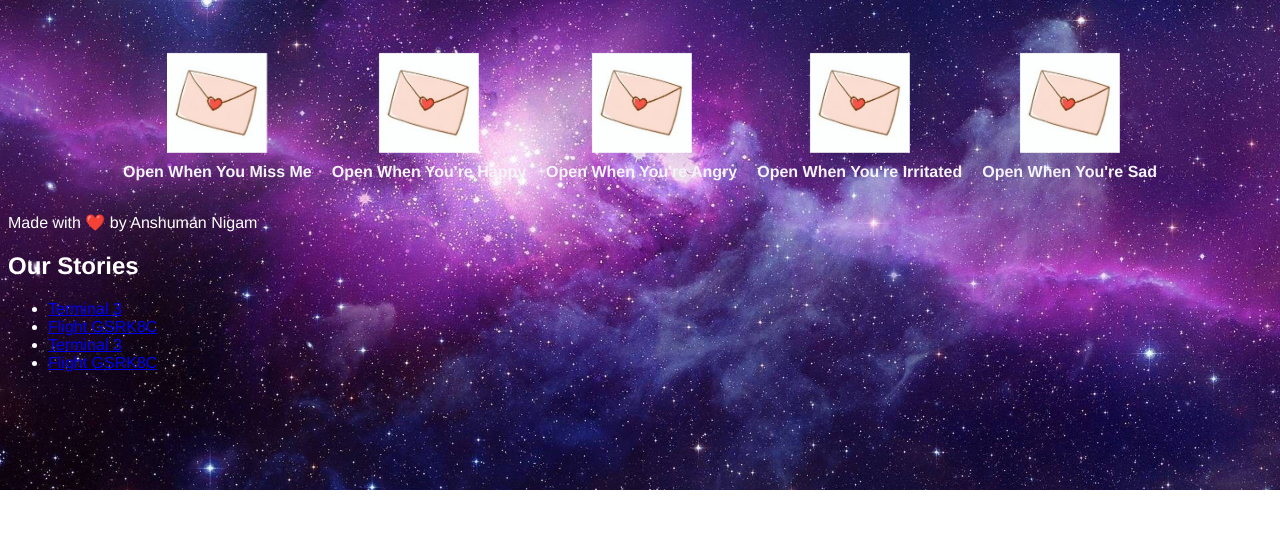
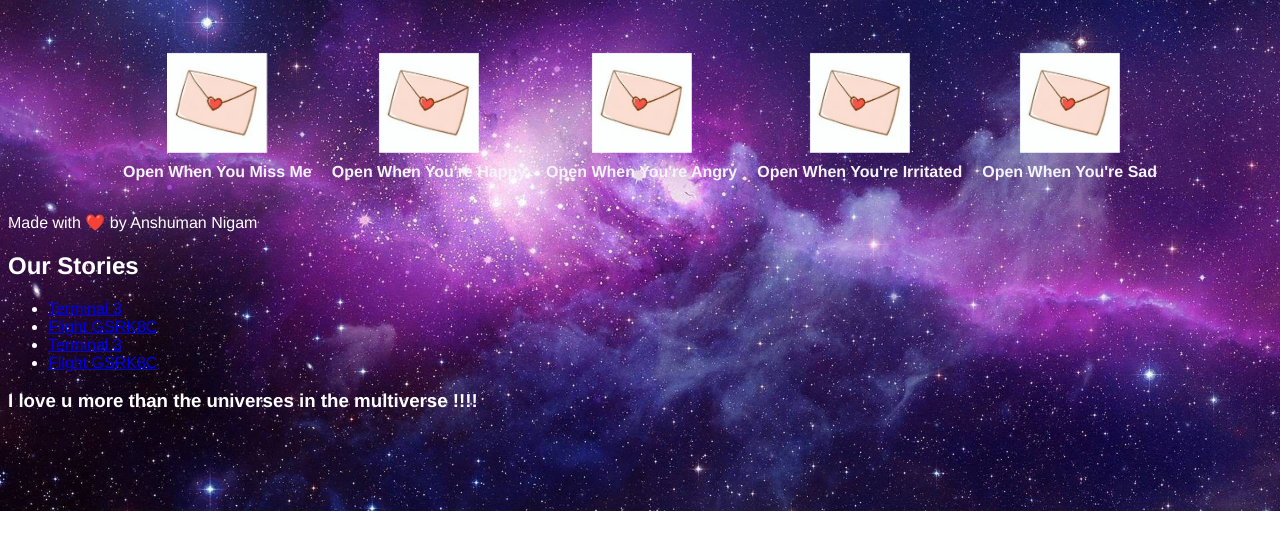
Before and after one commit to Anshuman-Personal/OpenWho.github.io, a plain HTML site: page index.html in a window 1280 px wide. Shown: the part 129-678 px from the top of the page. Drawn offline with Linux system fonts and the light colour scheme.

Commit message:
Update index.html

```diff
--- a/index.html
+++ b/index.html
@@ -5,6 +5,7 @@
     <meta name="viewport" content="width=device-width, initial-scale=1.0">
     <title>Open When.....</title>
     <link rel="stylesheet" href="style.css">
+    <meta name="viewport" content="width=device-width, initial-scale=1.0">
 </head>
 <body>
     <header>
@@ -151,6 +152,7 @@
                 </a>
             </li>
         </ul>
+                <h3>I love u more than the universes in the multiverse !!!!</h3>
     </section>
 
 
```
